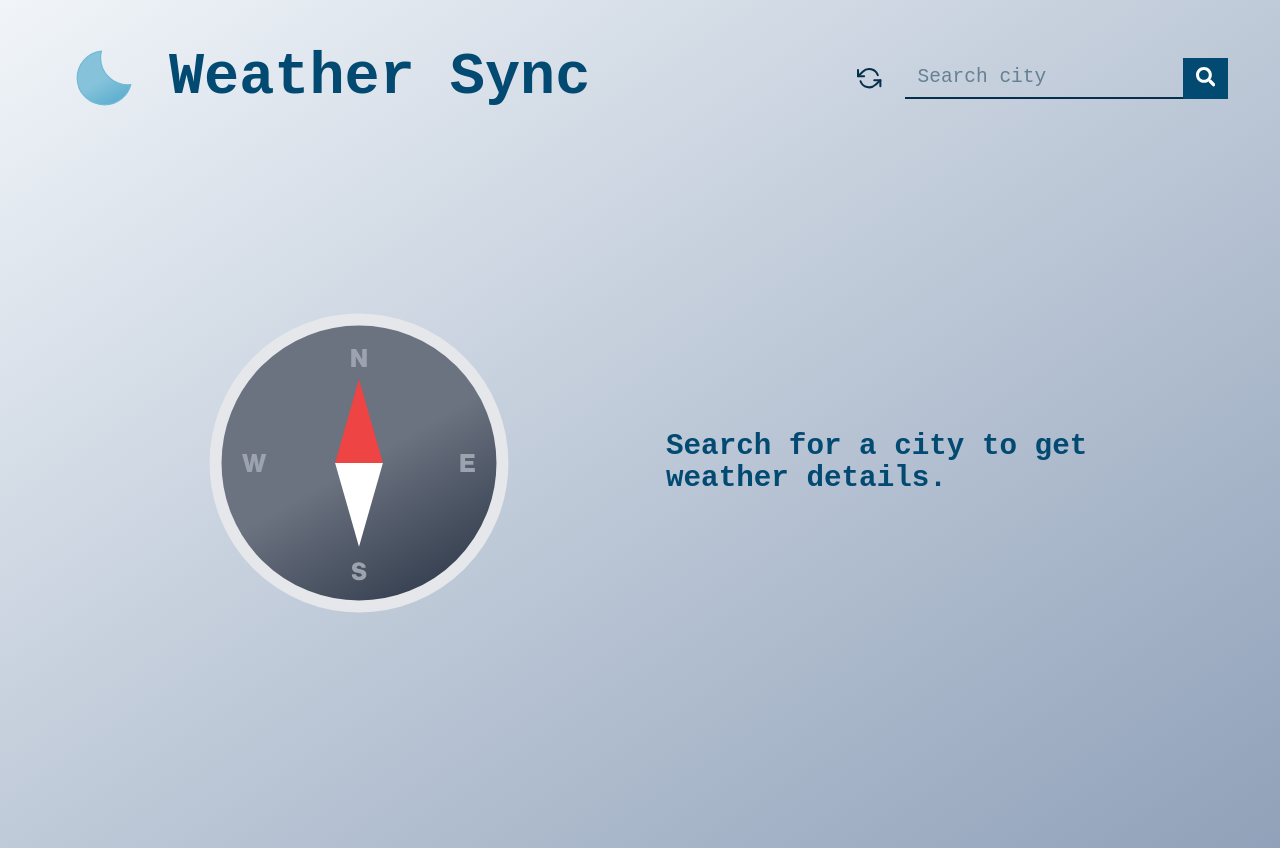
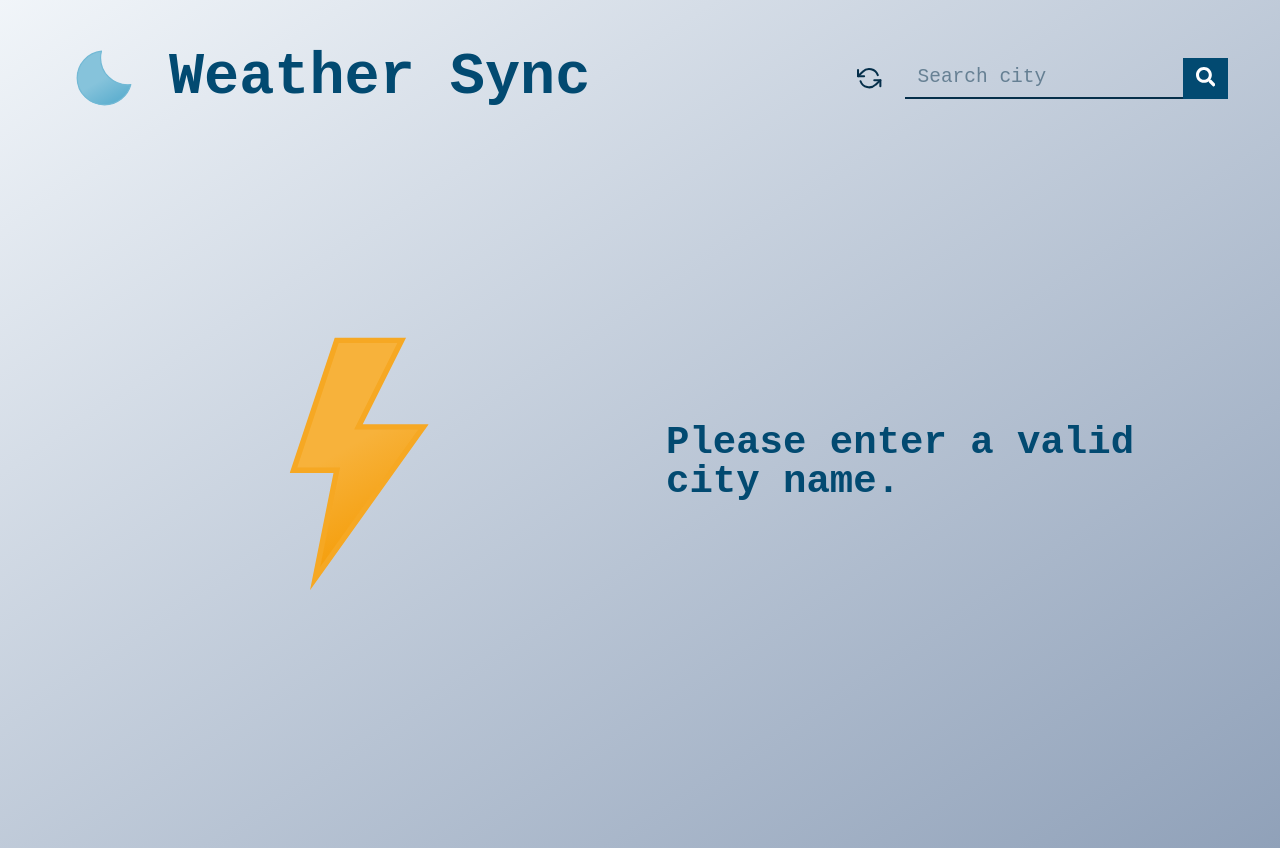
Before and after one commit to Chet4nSingh/WeatherApp, a React (Vite) app: page / in a window 1280 px wide. Both pictures are taken after a click on the button 1205 px from the left and 78 px from the top of the page. Built offline with nearby package versions, Linux system fonts and the light colour scheme; no server answers.

Commit message:
Modifications

```diff
--- a/src/components/Dashboard.jsx
+++ b/src/components/Dashboard.jsx
@@ -102,6 +102,7 @@ function Dashboard() {
             fetchCity={fetchWeatherDetails}
             refetch={refetch}
             history={history}
+            onError={setError}
           />
         </header>
         <main className="mt-16">
--- a/src/components/Error.jsx
+++ b/src/components/Error.jsx
@@ -1,8 +1,11 @@
 import React from "react";
+
+import lightningImg from '/lightning-bolt.svg'
 
 function Error({ message }) {
   return (
-    <div className="text-4xl px-20 py-24">
+    <div className="text-4xl md:text-5xl font-bold md:px-16 grid grid-cols-1 gap-8 md:gap-16 sm:grid-cols-2 justify-center items-center">
+      <img src={lightningImg} alt="thunderbolt" className="w-[800px]" />
       {message === "Not Found" ? "Could not fetch data." : message}
     </div>
   );
--- a/src/components/Fallback.jsx
+++ b/src/components/Fallback.jsx
@@ -1,12 +1,12 @@
+import React from "react";
+
 import compassImg from "/compass.svg";
-
-import React from "react";
 
 function Fallback() {
   return (
-    <div className="grid grid-cols-1 gap-16 sm:grid-cols-2 justify-between items-center px-16">
+    <div className="grid grid-cols-1 gap-8 md:gap-16 sm:grid-cols-2 justify-between items-center md:px-16">
       <img className="w-[800px]" src={compassImg} alt="compass" />
-      <p className="text-4xl font-bold">
+      <p className="text-4xl md:text-5xl font-bold">
         Search for a city to get weather details.
       </p>
     </div>
--- a/src/components/SearchBar.jsx
+++ b/src/components/SearchBar.jsx
@@ -5,14 +5,14 @@ import { FaSearch } from "react-icons/fa";
 
 import History from "./History";
 
-function SearchBar({ fetchCity, refetch, history }) {
+function SearchBar({ fetchCity, refetch, history, onError }) {
   const [city, setCity] = useState("");
   const [showHistory, setShowHistory] = useState(false);
 
   function handleFetchCity() {
     if (city.trim() !== "") fetchCity(city);
     else {
-      alert("Please enter a valid city name");
+      onError("Please enter a valid city name.");
     }
     setCity("");
   }
```
Also changed, not shown: public/lightning-bolt.svg (added).
